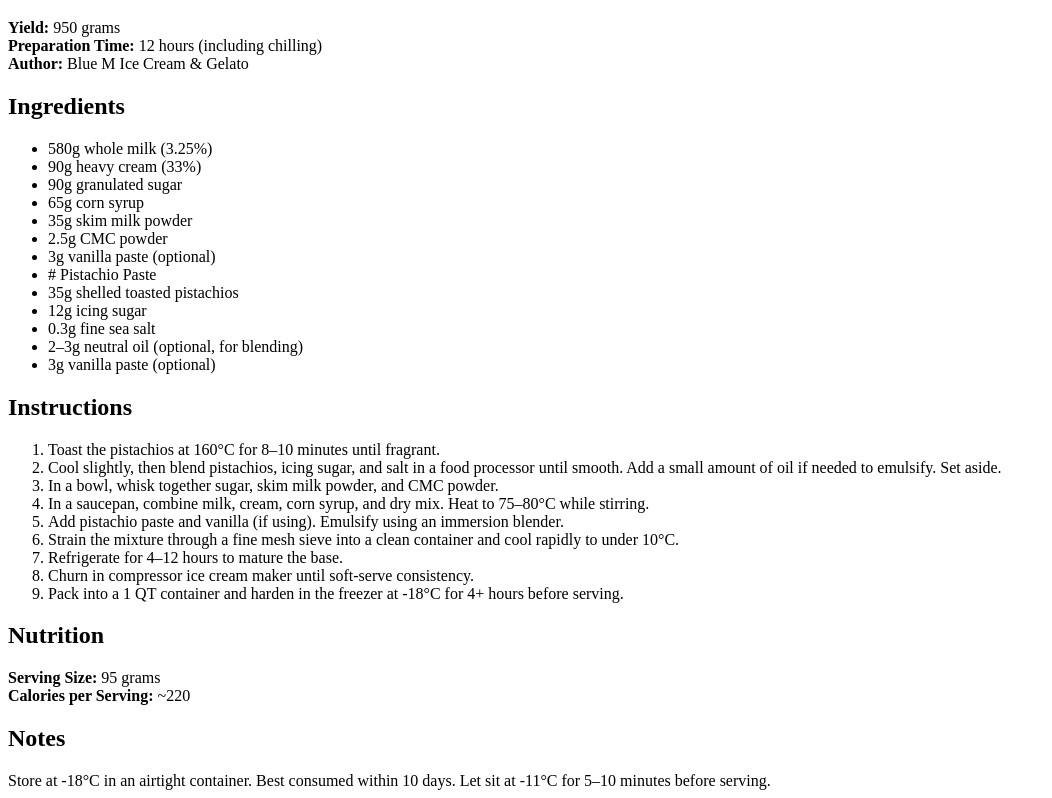
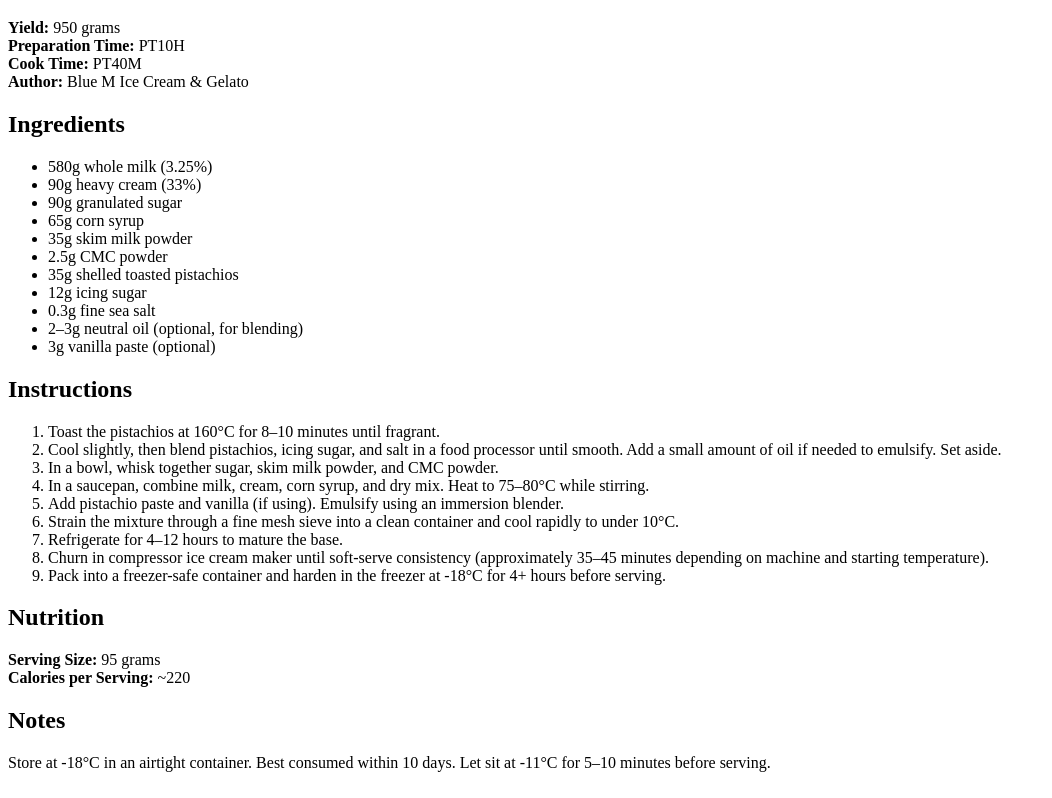
Before and after one commit to morloff12/recipe-site, a plain HTML site: page Pistachio_Gelato.html in a window 1280 px wide. Shown: the part 61-859 px from the top of the page, without its empty margins (0-1052 px from the left). Drawn offline with Linux system fonts and the light colour scheme.

Commit message:
Update Pistachio_Gelato.html

```diff
--- a/Pistachio_Gelato.html
+++ b/Pistachio_Gelato.html
@@ -7,7 +7,8 @@
 <body itemscope itemtype="https://schema.org/Recipe">
   <h1 itemprop="name">Pistachio Gelato</h1>
   <div><strong>Yield:</strong> <span itemprop="recipeYield">950 grams</span></div>
-  <div><strong>Preparation Time:</strong> <time itemprop="totalTime" datetime="PT12H0M">12 hours (including chilling)</time></div>
+  <div><strong>Preparation Time:</strong> <time itemprop="prepTime" datetime="PT10H">PT10H</time></div>
+  <div><strong>Cook Time:</strong> <time itemprop="cookTime" datetime="PT40M">PT40M</time></div>
   <div><strong>Author:</strong> <span itemprop="author">Blue M Ice Cream &amp; Gelato</span></div>
 
   <h2>Ingredients</h2>
@@ -18,8 +19,6 @@
     <li itemprop="recipeIngredient">65g corn syrup</li>
     <li itemprop="recipeIngredient">35g skim milk powder</li>
     <li itemprop="recipeIngredient">2.5g CMC powder</li>
-    <li itemprop="recipeIngredient">3g vanilla paste (optional)</li>
-    <li itemprop="recipeIngredient"># Pistachio Paste</li>
     <li itemprop="recipeIngredient">35g shelled toasted pistachios</li>
     <li itemprop="recipeIngredient">12g icing sugar</li>
     <li itemprop="recipeIngredient">0.3g fine sea salt</li>
@@ -36,8 +35,8 @@
     <li itemprop="recipeInstructions">Add pistachio paste and vanilla (if using). Emulsify using an immersion blender.</li>
     <li itemprop="recipeInstructions">Strain the mixture through a fine mesh sieve into a clean container and cool rapidly to under 10°C.</li>
     <li itemprop="recipeInstructions">Refrigerate for 4–12 hours to mature the base.</li>
-    <li itemprop="recipeInstructions">Churn in compressor ice cream maker until soft-serve consistency.</li>
-    <li itemprop="recipeInstructions">Pack into a 1 QT container and harden in the freezer at -18°C for 4+ hours before serving.</li>
+    <li itemprop="recipeInstructions">Churn in compressor ice cream maker until soft-serve consistency (approximately 35–45 minutes depending on machine and starting temperature).</li>
+    <li itemprop="recipeInstructions">Pack into a freezer-safe container and harden in the freezer at -18°C for 4+ hours before serving.</li>
   </ol>
 
   <h2>Nutrition</h2>
```
